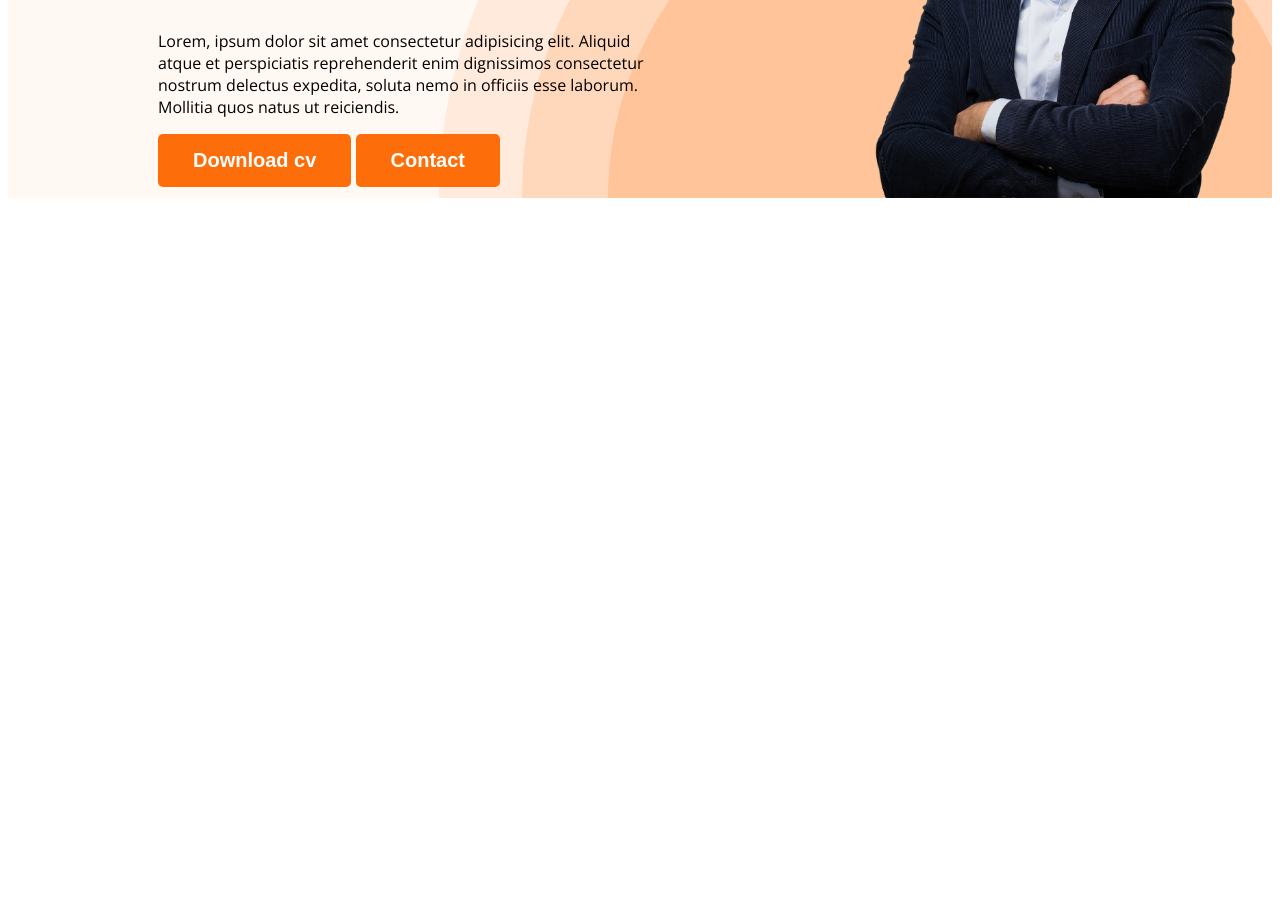
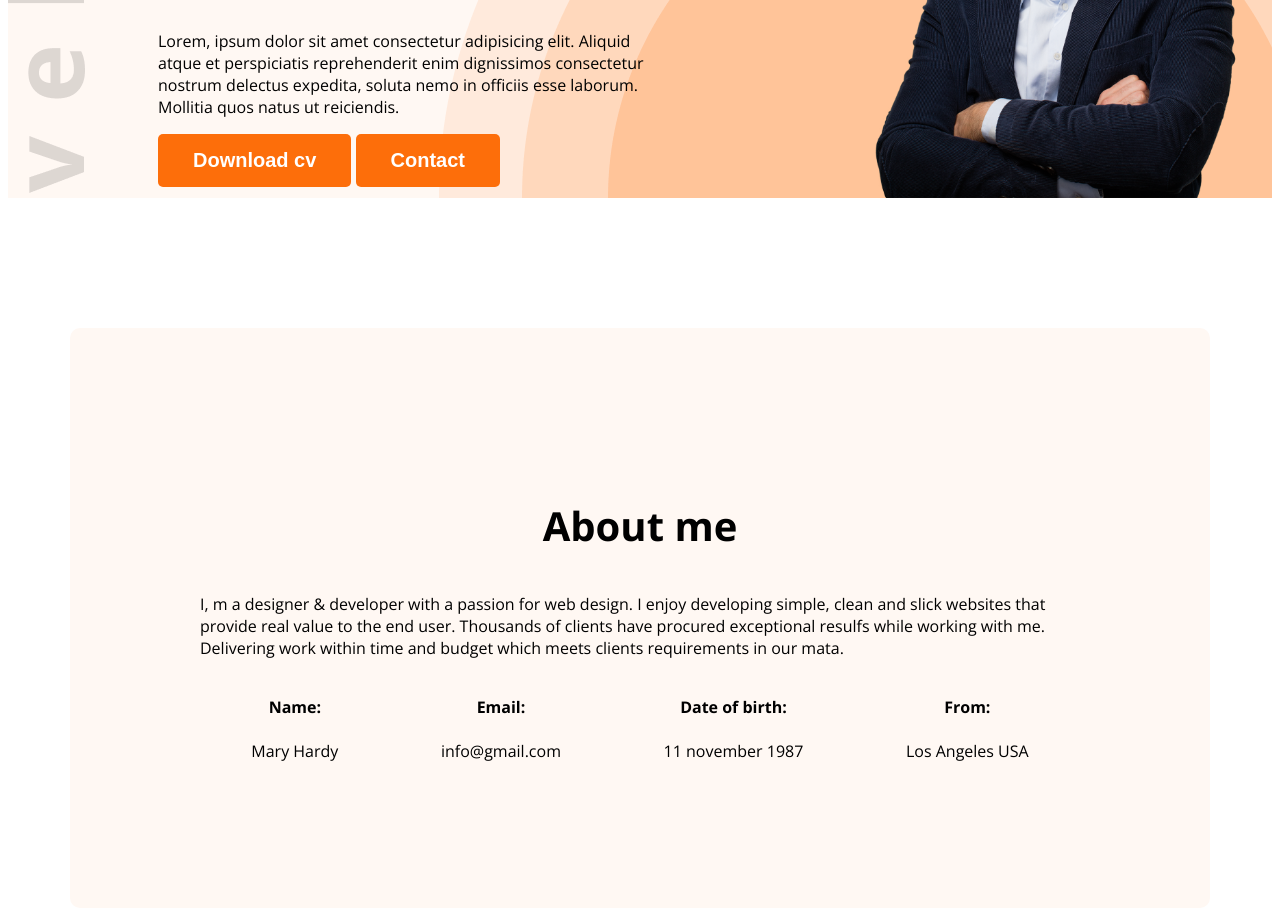
Before and after one commit to 11111Asif/web-Dev-protfolio, a plain HTML site: page index.html in a window 1280 px wide. Shown: the part 388-1299 px from the top of the page. Before the commit the page ends 800 px from the top, so only its background shows below. Drawn offline with nearby package versions, Linux system fonts and the light colour scheme.

Commit message:
added main section

```diff
--- a/index.html
+++ b/index.html
@@ -34,7 +34,28 @@
         </div>
     </header>
     <main>
-
+        <section class="about">
+            <h3 class="section-title">About me</h3>
+            <p class="section-description"> I, m a designer & developer with a passion for web design. I enjoy developing simple, clean and slick websites that provide real value to the end user. Thousands of clients have procured exceptional resulfs while working with me. Delivering work within time and budget which meets clients requirements in our mata.</p>
+            <div class="about-info-container">
+                <div class="about-info">
+                    <h4 class="info-title">Name:</h4>
+                    <p class="into-discription">Mary Hardy</p>
+                </div>
+                <div class="about-info">
+                    <h4 class="info-title">Email:</h4>
+                    <p class="into-discription">info@gmail.com</p>
+                </div>
+                <div class="about-info">
+                    <h4 class="info-title">Date of birth:</h4>
+                    <p class="into-discription">11 november 1987</p>
+                </div>
+                <div class="about-info">
+                    <h4 class="info-title">From:</h4>
+                    <p class="into-discription">Los Angeles USA</p>
+                </div>
+            </div>
+        </section>
     </main>
     <footer>
 
--- a/style.css
+++ b/style.css
@@ -45,9 +45,10 @@ nav a{
 /* header related styles */
 .header{
     background-color: #fff8f3;
-    background-image: url(images/header_bg.png);
+    background-image:  url(images/developer.png), url(images/header_bg.png);
     background-repeat: no-repeat;
-    background-position: bottom right;
+    background-position:  top left, bottom right;
+
 }
 .banner{
     padding: 30px 30px 0px 150px;
@@ -71,3 +72,31 @@ nav a{
     font-weight: 700;
     margin-top: 5px;
 }
+
+/* main section style */
+main{
+    max-width: 1140px;
+    margin: 0 auto;
+}
+main section{
+    margin-top: 130px;
+}
+
+/* about section style */
+.section-title{
+    text-align: center;
+    font-size: 40px;
+}
+.about{
+padding: 130px;
+background-color: #fff8f3;
+border-radius: 10px;
+margin: 130px 0;
+}
+.about-info-container{
+display: flex;
+justify-content: space-around;
+}
+.about-info{
+text-align: center;
+}
```
